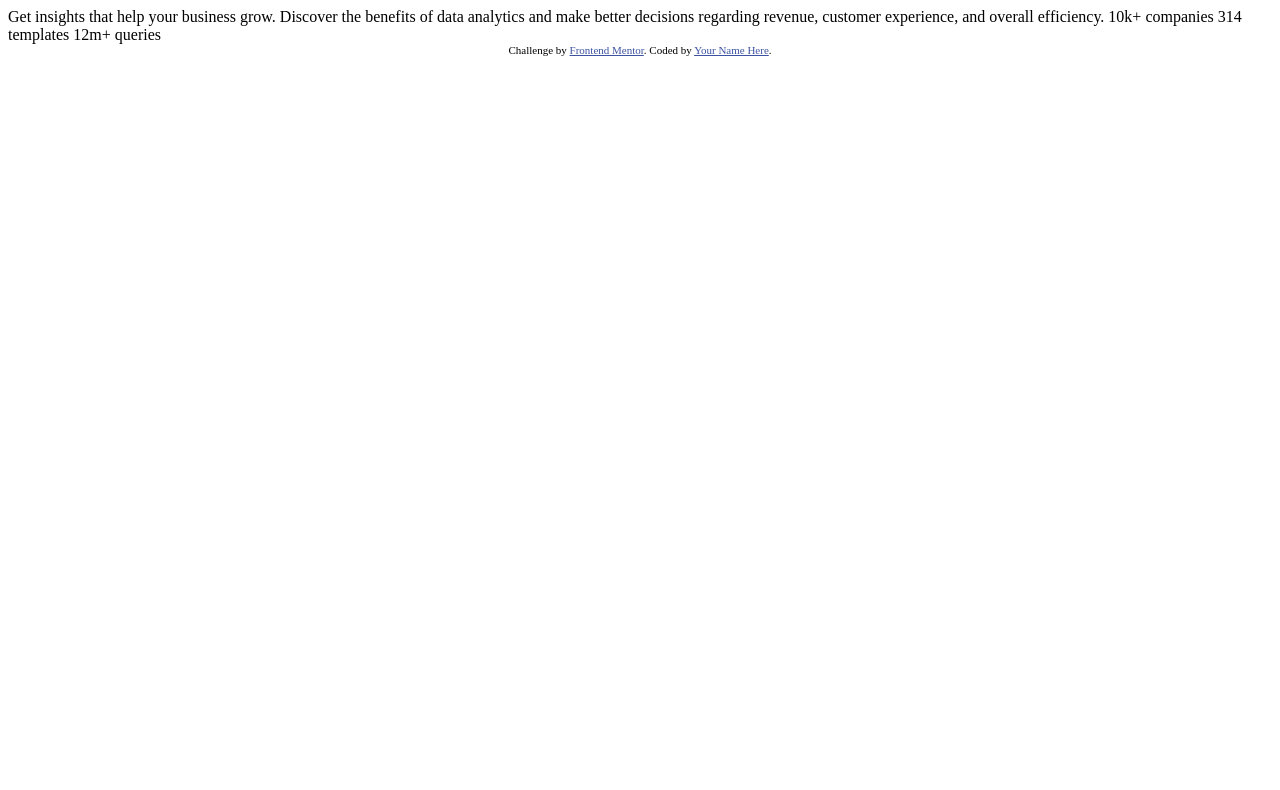
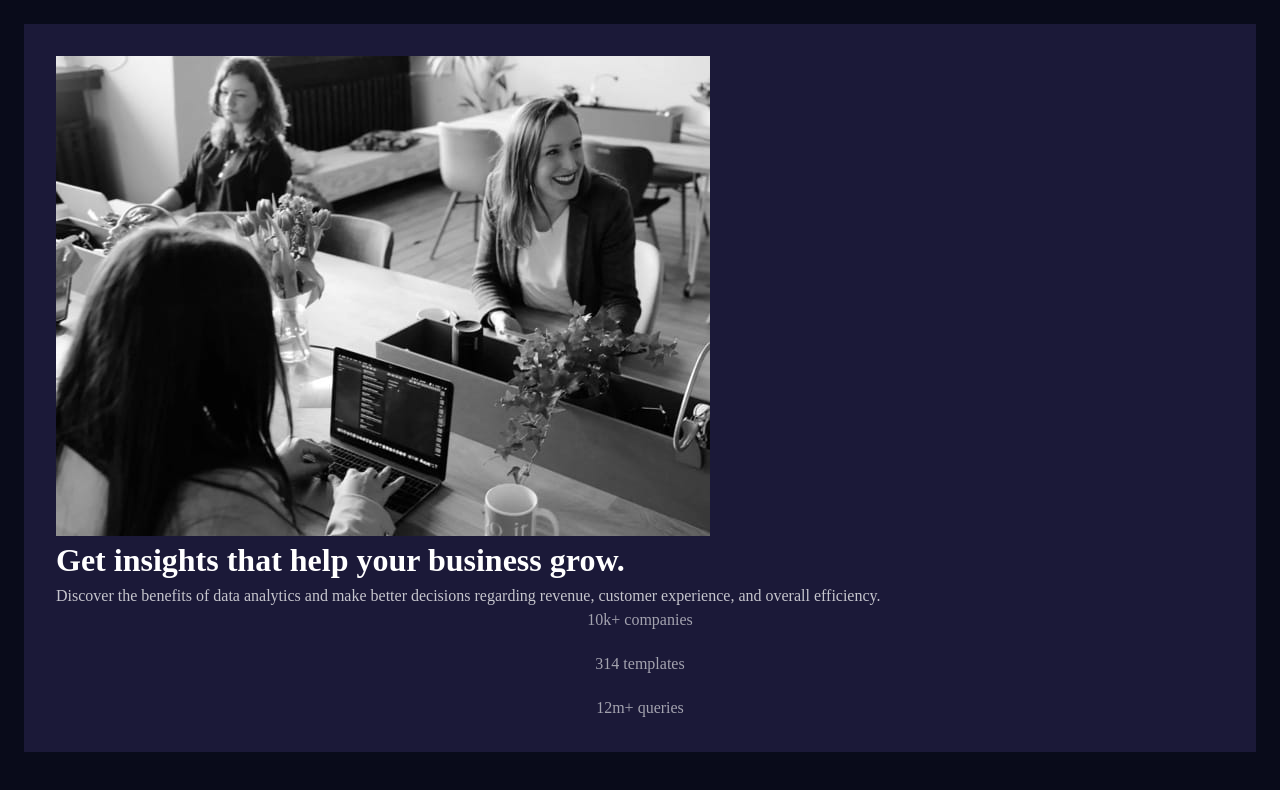
Before and after one commit to zayaanw/stats-preview-card-component-main, a plain HTML site: page index.html in a window 1280 px wide. Drawn offline with Linux system fonts and the light colour scheme.

Commit message:
colors + basic styling

```diff
--- a/index.html
+++ b/index.html
@@ -1,33 +1,37 @@
 <!DOCTYPE html>
 <html lang="en">
   <head>
-  <meta charset="UTF-8">
-  <meta name="viewport" content="width=device-width, initial-scale=1.0"> <!-- displays site properly based on user's device -->
-
-  <link rel="icon" type="image/png" sizes="32x32" href="./images/favicon-32x32.png">
-
+    <meta charset="UTF-8" />
+    <meta name="viewport" content="width=device-width, initial-scale=1.0" />
+    <link
+      rel="icon"
+      type="image/png"
+      sizes="32x32"
+      href="./images/favicon-32x32.png"
+    />
+    <link rel="stylesheet" href="style.css" />
     <title>Frontend Mentor | Stats preview card component</title>
-
-  <!-- Feel free to remove these styles or customise in your own stylesheet 👍 -->
-  <style>
-    .attribution { font-size: 11px; text-align: center; }
-    .attribution a { color: hsl(228, 45%, 44%); }
-  </style>
   </head>
   <body>
-
-  Get insights that help your business grow.
-
-  Discover the benefits of data analytics and make better decisions regarding revenue, customer
-  experience, and overall efficiency.
-
-  10k+ companies
-  314 templates
-  12m+ queries
-
-  <div class="attribution">
-    Challenge by <a href="https://www.frontendmentor.io?ref=challenge" target="_blank">Frontend Mentor</a>.
-    Coded by <a href="#">Your Name Here</a>.
+    <div class="main-content">
+      <photo
+        ><img
+          src="/images/image-header-mobile.jpg"
+          alt="people sitting in office"
+          srcset=""
+      /></photo>
+      <header><h1>Get insights that help your business grow.</h1></header>
+      <main>
+        <p>
+          Discover the benefits of data analytics and make better decisions
+          regarding revenue, customer experience, and overall efficiency.
+        </p>
+      </main>
+      <section>
+        <div class="companies">10k+ companies</div>
+        <div class="templates">314 templates</div>
+        <div class="queries">12m+ queries</div>
+      </section>
     </div>
   </body>
 </html>
--- /dev/null
+++ b/style.css
@@ -0,0 +1,109 @@
+:root {
+  --mainbackground: hsl(233, 47%, 7%);
+  --card_background: hsl(244, 38%, 16%);
+  --accent: hsl(277, 64%, 61%);
+  --main_white: hsl(0, 0%, 100%);
+  --pwhite: hsla(0, 0%, 100%, 0.75);
+  --headingwhite: hsla(0, 0%, 100%, 0.6);
+}
+
+/* Box sizing rules */
+*,
+*::before,
+*::after {
+  box-sizing: border-box;
+}
+
+/* Remove default margin */
+body,
+h1,
+h2,
+h3,
+h4,
+p,
+figure,
+blockquote,
+dl,
+dd {
+  margin: 0;
+}
+
+/* Remove list styles on ul, ol elements with a list role, which suggests default styling will be removed */
+ul[role="list"],
+ol[role="list"] {
+  list-style: none;
+}
+
+/* Set core root defaults */
+html:focus-within {
+  scroll-behavior: smooth;
+}
+
+/* Set core body defaults */
+body {
+  min-height: 100vh;
+  text-rendering: optimizeSpeed;
+  line-height: 1.5;
+}
+
+/* A elements that don't have a class get default styles */
+a:not([class]) {
+  text-decoration-skip-ink: auto;
+}
+
+/* Make images easier to work with */
+img,
+picture {
+  max-width: 100%;
+  display: block;
+}
+
+/* Inherit fonts for inputs and buttons */
+input,
+button,
+textarea,
+select {
+  font: inherit;
+}
+
+/* Remove all animations, transitions and smooth scroll for people that prefer not to see them */
+@media (prefers-reduced-motion: reduce) {
+  html:focus-within {
+    scroll-behavior: auto;
+  }
+
+  *,
+  *::before,
+  *::after {
+    animation-duration: 0.01ms !important;
+    animation-iteration-count: 1 !important;
+    transition-duration: 0.01ms !important;
+    scroll-behavior: auto !important;
+  }
+}
+
+body {
+  background-color: var(--mainbackground);
+}
+
+.main-content {
+  margin: 1.5rem;
+  padding: 2rem;
+  background-color: var(--card_background);
+}
+
+section {
+  display: flex;
+  flex-direction: column;
+  align-items: center;
+  gap: 20px;
+  color: var(--headingwhite);
+}
+
+h1 {
+  color: var(--main_white);
+}
+
+p {
+  color: var(--pwhite);
+}
```
Lines whose indentation alone changed are shown as unchanged.
